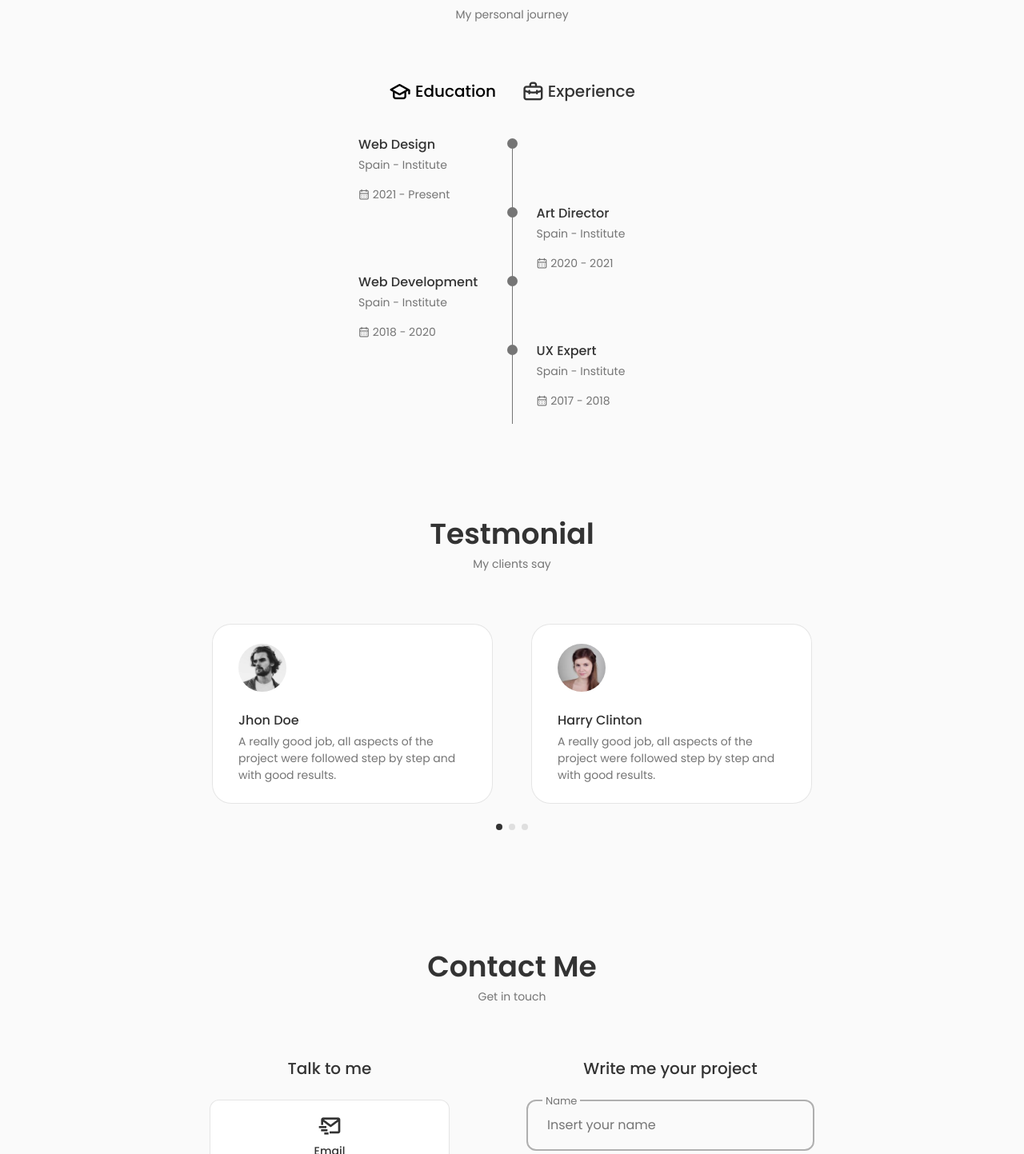
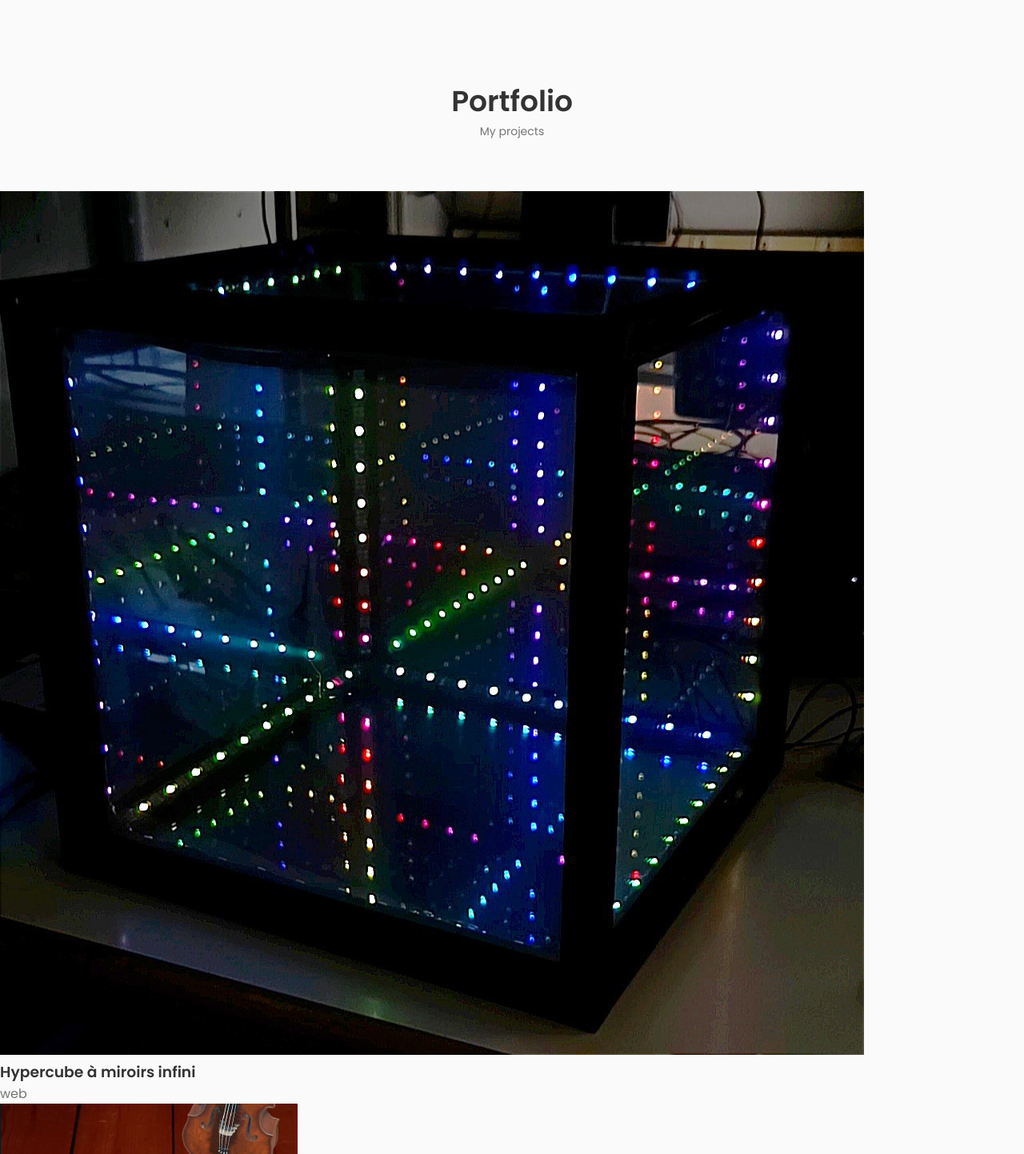
Before and after one commit to bberenice02/portfolio_Berenice, a React (Create React App) app: page / in a window 1280 px wide. Shown: the part 1847-3290 px from the top of the page at 80% size. Built offline with nearby package versions, Linux system fonts and the light colour scheme.

Commit message:
portfolio component first commit

```diff
--- a/src/App.js
+++ b/src/App.js
@@ -10,6 +10,7 @@ import Testimonials from './components/testimonials/Testimonials';
 import Contact from './components/contact/Contact';
 import Footer from './components/footer/Footer';
 import ScrollUp from './components/scrollup/ScrollUp';
+import Portfolio from './components/portfolio/Portfolio';
 
 const App = () => {
     return (
@@ -20,10 +21,8 @@ const App = () => {
                 <Home />
                 <About />
                 <Skills />
-                <Services />
                 <Qualification />
-                <Testimonials />
-                <Contact />
+                <Portfolio />
             </main>
 
             <Footer />
--- /dev/null
+++ b/src/components/portfolio/Data.jsx
@@ -0,0 +1,39 @@
+import Project1 from "../../assets/hypercube.jpg";
+import Project2 from "../../assets/ARapp.png";
+import Project3 from "../../assets/work3.jpg";
+import Project4 from "../../assets/work4.jpg";
+import Project5 from "../../assets/work5.jpg";
+
+
+export const Data = [
+    {
+      id: 1,
+      image: Project1,
+      title: "Hypercube à miroirs infini",
+      description: "web",
+    },
+    {
+      id: 2,
+      image: Project2,
+      title: "Application mobile en Réalité augmentée",
+      description: "app",
+    },
+    {
+      id: 3,
+      image: Project3,
+      title: "Brand design",
+      description: "design",
+    },
+    {
+      id: 4,
+      image: Project4,
+      title: "App movil",
+      description: "app",
+    },
+    {
+      id: 5,
+      image: Project5,
+      title: "Web design",
+      description: "web",
+    },
+  ];
--- /dev/null
+++ b/src/components/portfolio/Portfolio.jsx
@@ -0,0 +1,27 @@
+import React from 'react';
+import { Data } from './Data';
+import "./portfolio.css";
+
+const Portfolio = () => {
+    return (
+        <section className="portfolio section" id="portfolio">
+            <h2 className="section__title">Portfolio</h2>
+            <span className="section__subtitle">My projects</span>
+
+            <div className="portfolio__container">
+            {Data.map(({id, image, title, description }) => {
+                return (
+                    <div className="portfolio__card" key={id}>
+                        <img src={image} alt="" className="portfolio__img" />
+
+                        <h3 className="portfolio__name">{title}</h3>
+                        <p className="portfolio__description">{description}</p>
+                    </div>
+                );
+            })}
+            </div>
+        </section>
+    )
+}
+
+export default Portfolio
```
Also changed, not shown: src/assets/ARapp.png (added), src/assets/hypercube.jpg (added), src/components/portfolio/portfolio.css (added).
